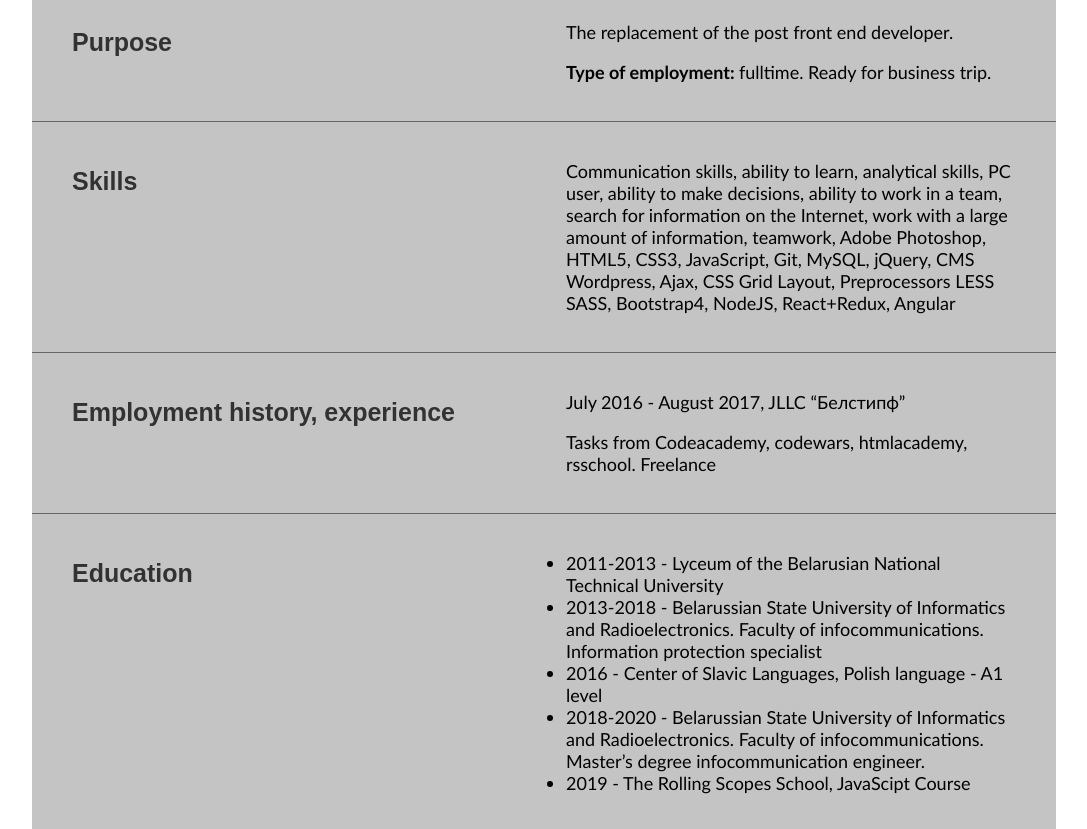
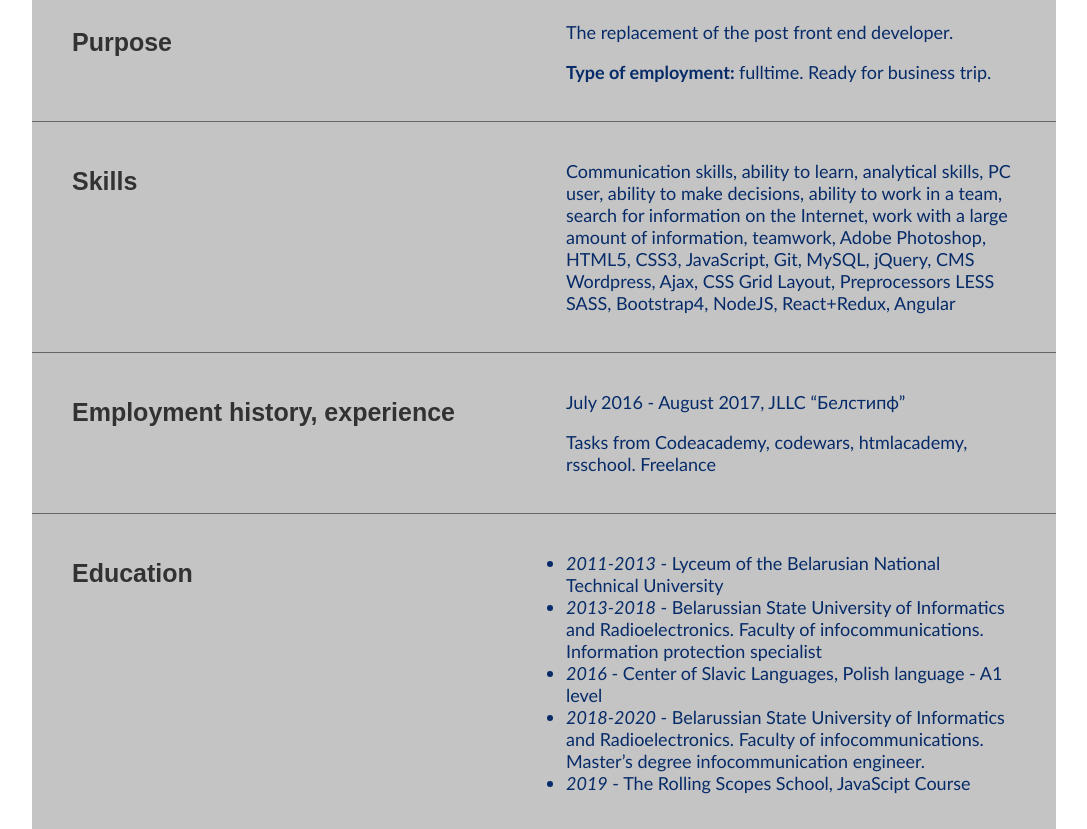
Before and after one commit to macintosha339/rsschool-2019Q1-cv, a plain HTML site: page index.html in a window 1280 px wide. Shown: the part 371-1200 px from the top of the page, without its empty margins (96-1183 px from the left). Drawn offline with Linux system fonts and the light colour scheme.

Commit message:
style: change color of some text and add italics

```diff
--- a/index.html
+++ b/index.html
@@ -39,11 +39,11 @@
        <div class="education">
            <h3>Education</h3>
            <ul class="education-list">
-               <li>2011-2013 - Lyceum of the Belarusian National Technical University</li>
-               <li>2013-2018 - Belarussian State University of Informatics and Radioelectronics. Faculty of infocommunications. Information protection specialist</li>
-               <li>2016 - Center of Slavic Languages, Polish language - A1 level</li>
-               <li>2018-2020 - Belarussian State University of Informatics and Radioelectronics. Faculty of infocommunications. Master’s degree infocommunication engineer.</li>
-               <li>2019 - The Rolling Scopes School, JavaScipt Course</li>
+               <li><em>2011-2013</em> - Lyceum of the Belarusian National Technical University</li>
+               <li><em>2013-2018</em> - Belarussian State University of Informatics and Radioelectronics. Faculty of infocommunications. Information protection specialist</li>
+               <li><em>2016</em> - Center of Slavic Languages, Polish language - A1 level</li>
+               <li><em>2018-2020</em> - Belarussian State University of Informatics and Radioelectronics. Faculty of infocommunications. Master’s degree infocommunication engineer.</li>
+               <li><em>2019</em> - The Rolling Scopes School, JavaScipt Course</li>
            </ul>
        </div>
        <div class="english">
--- a/styles/style.css
+++ b/styles/style.css
@@ -69,6 +69,7 @@ h3 {
     width: 450px;
     font-family: 'Gill Sans', 'Gill Sans MT', Calibri, 'Trebuchet MS', sans-serif;
     font-size: 18px;
+    color: #062b68;
 }
 .contacts-list a{
     text-decoration: none;
```
